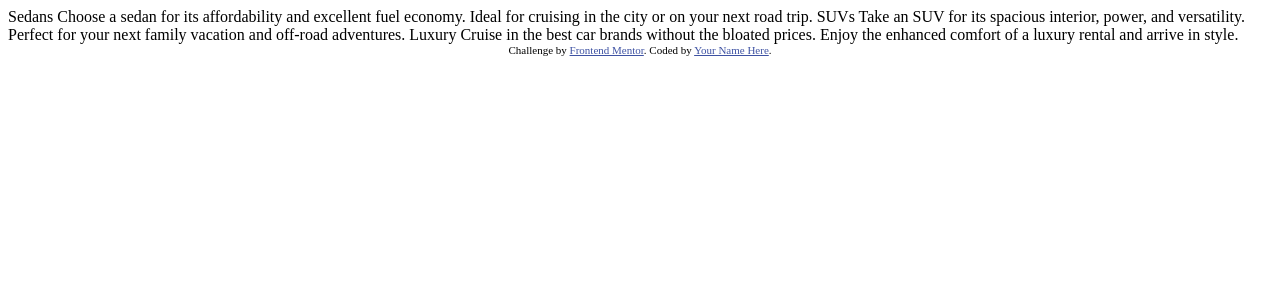
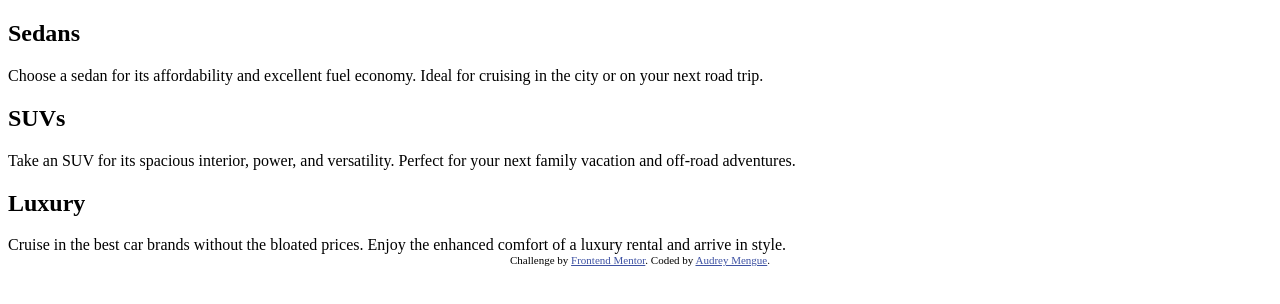
Before and after one commit to audreymengue/FrontEnd-Mentor-Challenges, a plain HTML site: page 3-column-preview-card-component-main/index.html in a window 1280 px wide. Drawn offline with Linux system fonts and the light colour scheme.

Commit message:
Added css file and h2

```diff
--- a/3-column-preview-card-component-main/index.html
+++ b/3-column-preview-card-component-main/index.html
@@ -1,8 +1,10 @@
 <!DOCTYPE html>
 <html lang="en">
+
 <head>
   <meta charset="UTF-8">
-  <meta name="viewport" content="width=device-width, initial-scale=1.0"> <!-- displays site properly based on user's device -->
+  <meta name="viewport" content="width=device-width, initial-scale=1.0">
+  <!-- displays site properly based on user's device -->
 
   <link rel="icon" type="image/png" sizes="32x32" href="./images/favicon-32x32.png">
 
@@ -10,27 +12,45 @@
 
   <!-- Feel free to remove these styles or customise in your own stylesheet 👍 -->
   <style>
-    .attribution { font-size: 11px; text-align: center; }
-    .attribution a { color: hsl(228, 45%, 44%); }
+    .attribution {
+      font-size: 11px;
+      text-align: center;
+    }
+
+    .attribution a {
+      color: hsl(228, 45%, 44%);
+    }
   </style>
 </head>
+
 <body>
 
-  Sedans
+  <main>
+
+    <div class="sedan">
+      <h2>Sedans</h2>
       Choose a sedan for its affordability and excellent fuel economy. Ideal for cruising in the city
       or on your next road trip.
+    </div>
 
-  SUVs
+    <div class="suv">
+      <h2>SUVs</h2>
       Take an SUV for its spacious interior, power, and versatility. Perfect for your next family vacation
       and off-road adventures.
+    </div>
 
-  Luxury
+    <div class="luxury">
+      <h2>Luxury</h2>
       Cruise in the best car brands without the bloated prices. Enjoy the enhanced comfort of a luxury
       rental and arrive in style.
+    </div>
+
+  </main>
 
   <div class="attribution">
     Challenge by <a href="https://www.frontendmentor.io?ref=challenge" target="_blank">Frontend Mentor</a>.
-    Coded by <a href="#">Your Name Here</a>.
+    Coded by <a href="#">Audrey Mengue</a>.
   </div>
 </body>
+
 </html>
```
Also changed, not shown: 3-column-preview-card-component-main/style.css (added). Lines whose indentation alone changed are shown as unchanged.
